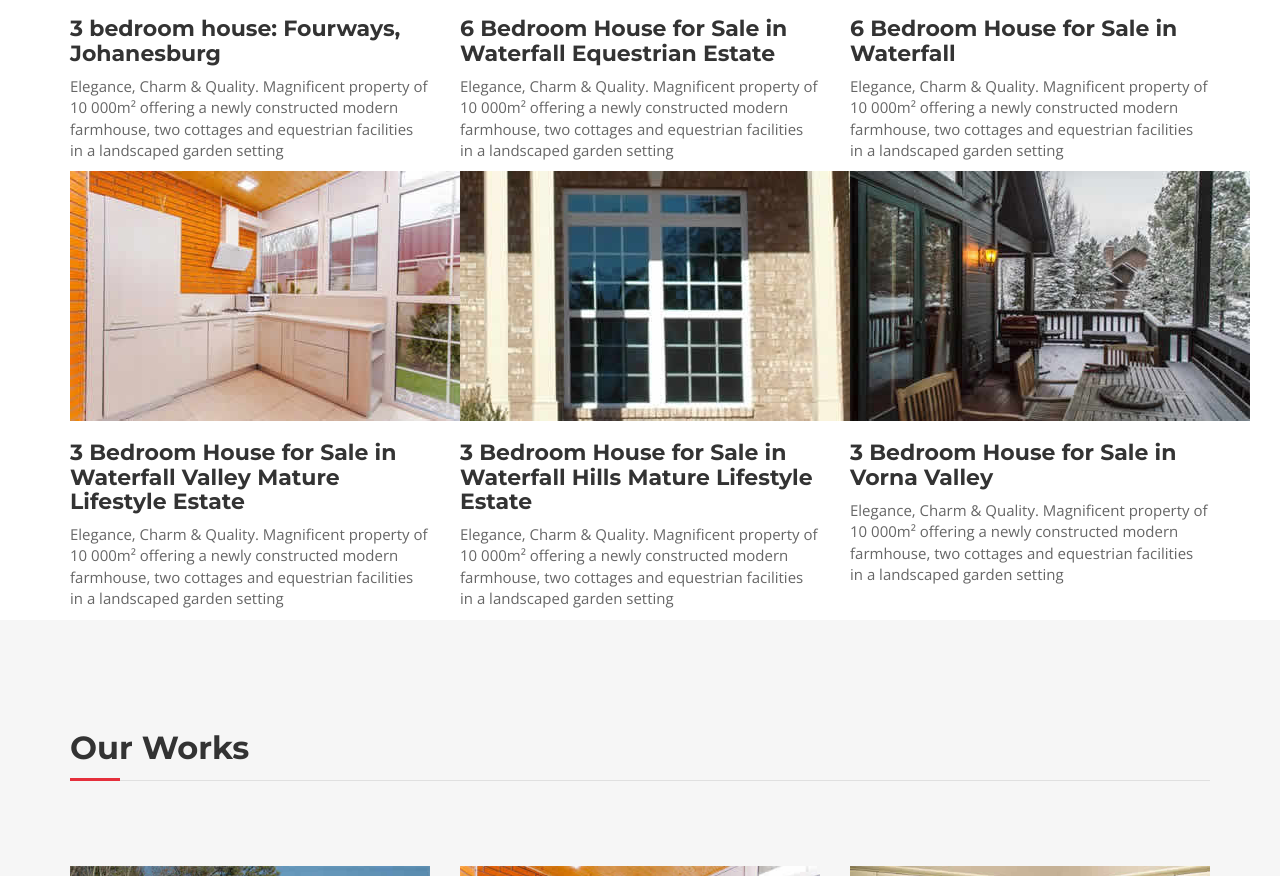
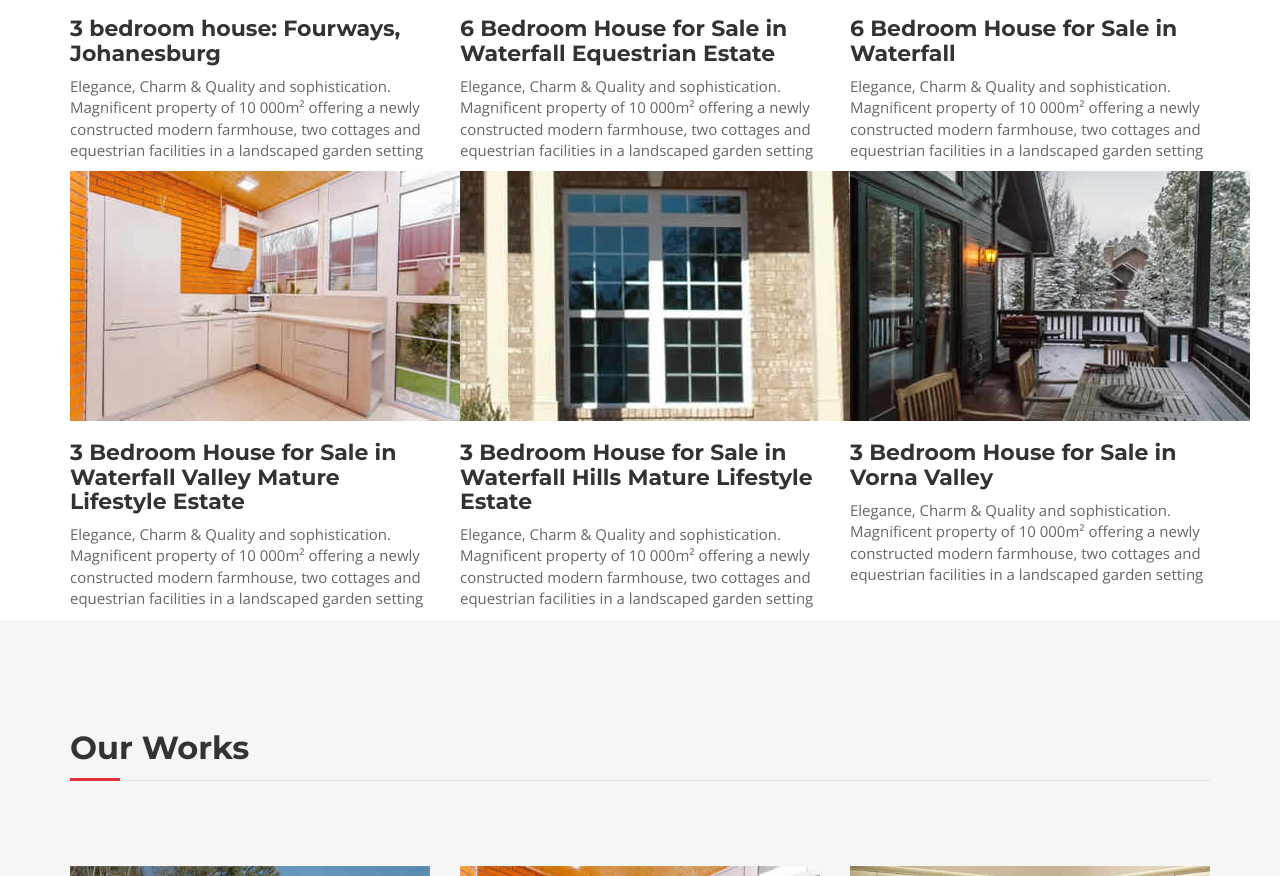
Before and after one commit to lordbyronknox/Real-Estate-Web-Page, a plain HTML site: page Index.html in a window 1280 px wide. Shown: the part 1974-2850 px from the top of the page. Drawn offline with nearby package versions, Linux system fonts and the light colour scheme.

Commit message:
HTML file rename + Updated HTML file: headings and paragraphs

```diff
--- a/Index.html
+++ b/Index.html
@@ -130,21 +130,21 @@
         <div class="purchase-media"> <img src="img/purchases/purchase-1.jpg" alt=" "> </div>
         <div class="service-desc">
           <h3>3 bedroom house: Fourways, Johanesburg</h3>
-          <p>Elegance, Charm & Quality. Magnificent property of 10 000m² offering a newly constructed modern farmhouse, two cottages and equestrian facilities in a landscaped garden setting</p>
+          <p>Elegance, Charm & Quality and sophistication. Magnificent property of 10 000m² offering a newly constructed modern farmhouse, two cottages and equestrian facilities in a landscaped garden setting</p>
         </div>
       </div>
       <div class="col-md-4">
         <div class="service-media"> <img src="img/purchases/purchase-2.jpg" alt=" "> </div>
         <div class="service-desc">
           <h3>6 Bedroom House for Sale in Waterfall Equestrian Estate</h3>
-          <p>Elegance, Charm & Quality. Magnificent property of 10 000m² offering a newly constructed modern farmhouse, two cottages and equestrian facilities in a landscaped garden setting</p>
+          <p>Elegance, Charm & Quality and sophistication. Magnificent property of 10 000m² offering a newly constructed modern farmhouse, two cottages and equestrian facilities in a landscaped garden setting</p>
         </div>
       </div>
       <div class="col-md-4">
         <div class="service-media"> <img src="img/purchases/purchase-3.jpg" alt=" "> </div>
         <div class="service-desc">
           <h3>6 Bedroom House for Sale in Waterfall</h3>
-          <p>Elegance, Charm & Quality. Magnificent property of 10 000m² offering a newly constructed modern farmhouse, two cottages and equestrian facilities in a landscaped garden setting</p>
+          <p>Elegance, Charm & Quality and sophistication. Magnificent property of 10 000m² offering a newly constructed modern farmhouse, two cottages and equestrian facilities in a landscaped garden setting</p>
         </div>
       </div>
     </div>
@@ -153,21 +153,21 @@
         <div class="service-media"> <img src="img/purchases/purchase-4.jpg" alt=" "> </div>
         <div class="service-desc">
           <h3>3 Bedroom House for Sale in Waterfall Valley Mature Lifestyle Estate</h3>
-          <p>Elegance, Charm & Quality. Magnificent property of 10 000m² offering a newly constructed modern farmhouse, two cottages and equestrian facilities in a landscaped garden setting</p>
+          <p>Elegance, Charm & Quality and sophistication. Magnificent property of 10 000m² offering a newly constructed modern farmhouse, two cottages and equestrian facilities in a landscaped garden setting</p>
         </div>
       </div>
       <div class="col-md-4">
         <div class="service-media"> <img src="img/purchases/purchase-5.jpg" alt=" "> </div>
         <div class="service-desc">
           <h3>3 Bedroom House for Sale in Waterfall Hills Mature Lifestyle Estate</h3>
-          <p>Elegance, Charm & Quality. Magnificent property of 10 000m² offering a newly constructed modern farmhouse, two cottages and equestrian facilities in a landscaped garden setting</p>
+          <p>Elegance, Charm & Quality and sophistication. Magnificent property of 10 000m² offering a newly constructed modern farmhouse, two cottages and equestrian facilities in a landscaped garden setting</p>
         </div>
       </div>
       <div class="col-md-4">
         <div class="service-media"> <img src="img/purchases/purchase-6.jpg" alt=" "> </div>
         <div class="service-desc">
           <h3>3 Bedroom House for Sale in Vorna Valley</h3>
-          <p>Elegance, Charm & Quality. Magnificent property of 10 000m² offering a newly constructed modern farmhouse, two cottages and equestrian facilities in a landscaped garden setting</p>
+          <p>Elegance, Charm & Quality and sophistication. Magnificent property of 10 000m² offering a newly constructed modern farmhouse, two cottages and equestrian facilities in a landscaped garden setting</p>
         </div>
       </div>
     </div>
```
